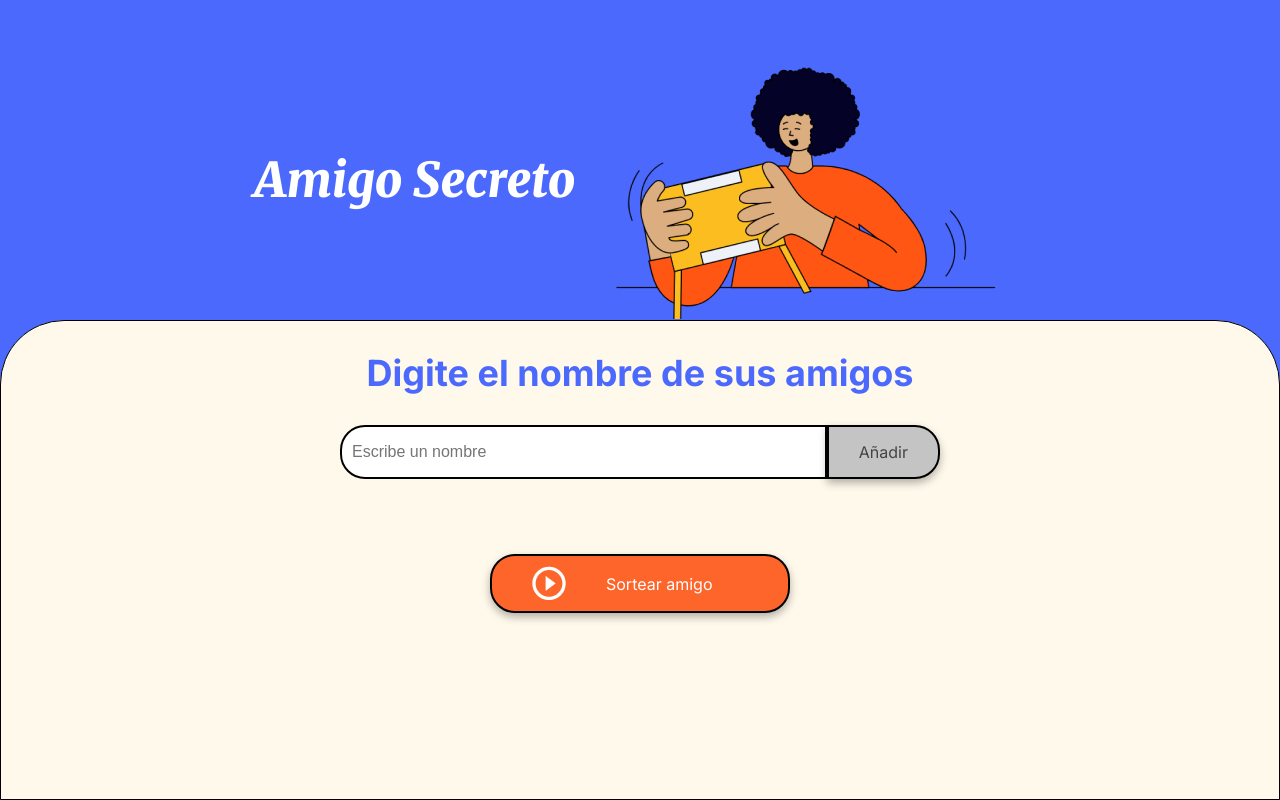
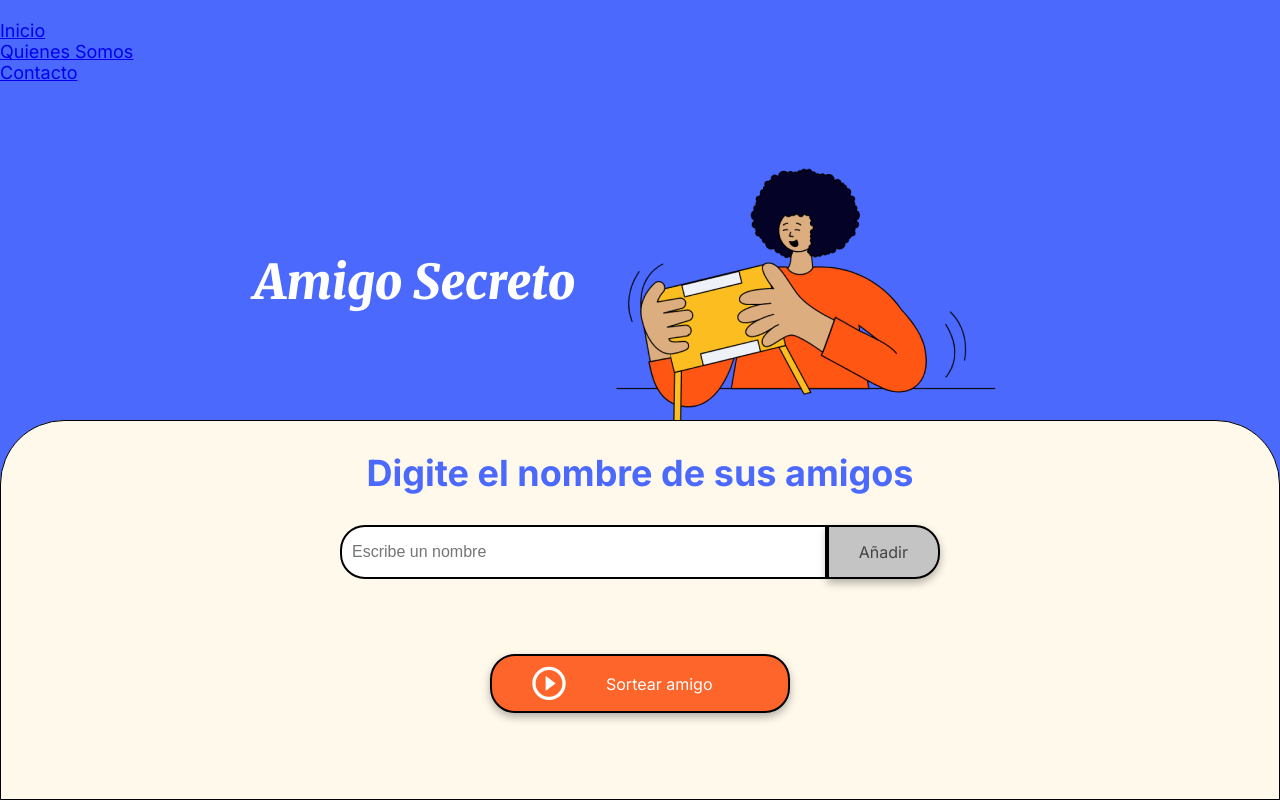
Before and after one commit to MagusGT/AmigoSecreto, a plain HTML site: page index.html in a window 1280 px wide. Drawn offline with Linux system fonts and the light colour scheme.

Commit message:
Etiqueta nav agregada para desarrollo

```diff
--- a/index.html
+++ b/index.html
@@ -12,6 +12,13 @@
 
 <body>
     <main class="main-content">
+         <nav class="main-nav" aria-label="Navegación principal">
+            <ul>
+                <li><a href="#">Inicio</a></li>
+                <li><a href="#">Quienes Somos</a></li>
+                <li><a href="#">Contacto</a></li>
+            </ul>
+        </nav>
         <header class="header-banner">
             <h1 class="main-title">Amigo Secreto</h1>
             <img src="assets/amigo-secreto.png" alt="Imagen representativa de amigo secreto">
```
